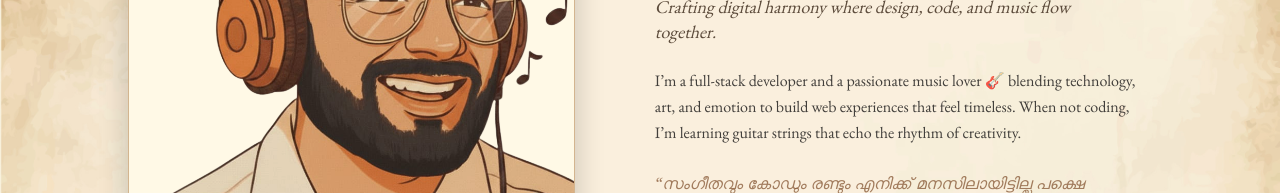
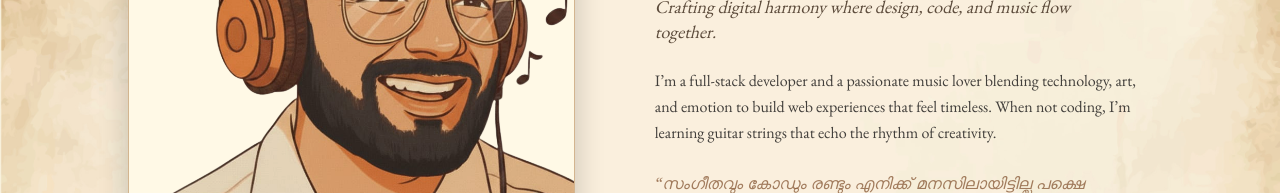
Before and after one commit to guitadharsh/2025-portfolio, a Next.js app: page / in a window 1280 px wide. Shown: the part 315-508 px from the top of the page. Built offline with nearby package versions, Linux system fonts and the light colour scheme.

Commit message:
fix: avoid symbol

```diff
--- a/app/home/page.tsx
+++ b/app/home/page.tsx
@@ -65,10 +65,10 @@ export default function Home() {
           {/* Description (shortened on mobile) */}
           <p className="text-sm sm:text-base text-foreground/90 max-w-lg mx-auto md:mx-0 leading-relaxed">
             <span className="sm:hidden">
-              I’m a full-stack developer & music lover 🎸 blending creativity and code.
+              I’m a full-stack developer & music lover blending creativity and code.
             </span>
             <span className="hidden sm:inline">
-              I’m a full-stack developer and a passionate music lover 🎸 blending
+              I’m a full-stack developer and a passionate music lover blending
               technology, art, and emotion to build web experiences that feel timeless.
               When not coding, I’m learning guitar strings that echo the rhythm of creativity.
             </span>
```
